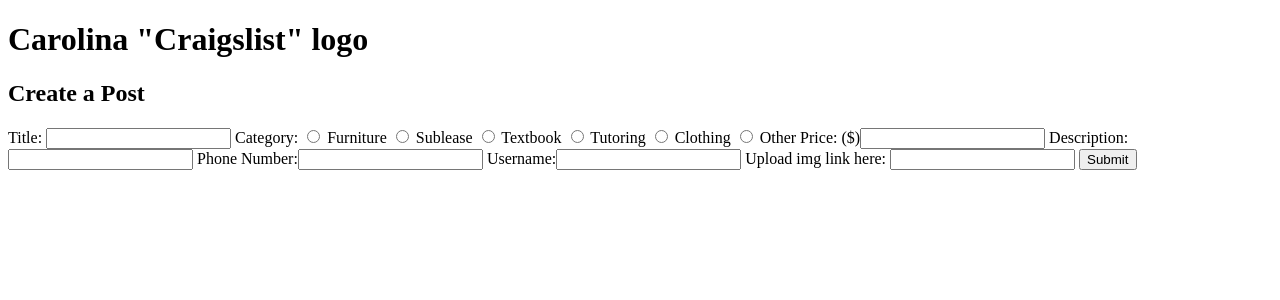
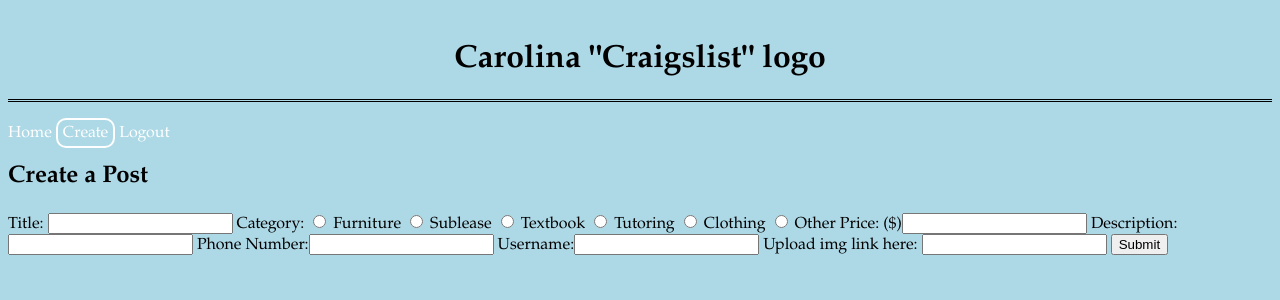
Before and after one commit to schatzmana/COMP_426, a PHP site: page /create.html in a window 1280 px wide. Shown: the top 300 px of the page. Run offline with PHP 8.4, Linux system fonts and the light colour scheme; some libraries are stand-ins or nearby versions.

Commit message:
aesthetic

```diff
--- a/create.css
+++ b/create.css
@@ -7,3 +7,43 @@
     font-size: 12pt;
     font-family: "Palatino Linotype", "Book Antiqua", Palatino, serif
 }
+
+h1 {
+  border-bottom: 3px double #000;
+  text-align: center;
+  padding: 20px;
+}
+
+#home {
+  color: #ffffff;
+}
+
+#home:hover {
+  color: #000000;
+}
+
+#create {
+  border: 2px solid #ffffff;
+  border-radius: 10px;
+  padding: 5px;
+  align: right;
+  color: #ffffff;
+  text-decoration: none;
+}
+
+#create:hover{
+  border-color: #000000;
+  color: #000000;
+}
+
+#logout {
+  color: #ffffff;
+}
+
+#logout:hover {
+  color: #000000;
+}
+
+a {
+  text-decoration: none;
+}
--- a/create.html
+++ b/create.html
@@ -3,7 +3,7 @@
 <head>
     <meta charset="UTF-8">
     <title>Create a Post</title>
-<!--    <link rel="stylesheet" type="text/css" href="home.css" />-->
+    <link rel="stylesheet" type="text/css" href="create.css" />
     <script src="http://wwwp.cs.unc.edu/Courses/comp426-f16/jquery-3.1.0.js"></script>
     <script src="create.js"></script>
     <script src="Post.js"></script>
@@ -11,6 +11,9 @@
 
 <body>
   <h1>Carolina "Craigslist" logo</h1>
+  <a href="home.html" id="home">Home</a>
+  <a href="create.html" id="create">Create</a>
+  <a href="www.heelmail.unc.edu" id="logout">Logout</a> <!-- end session and send to login page -->
   <h2>Create a Post</h2>
 <form id="new_todo_form">
     Title: <input name = "title" type="text" id="title"></input>
```
Also changed, not shown: home.css (+34 -8 lines), home.html (+6 -2 lines).
